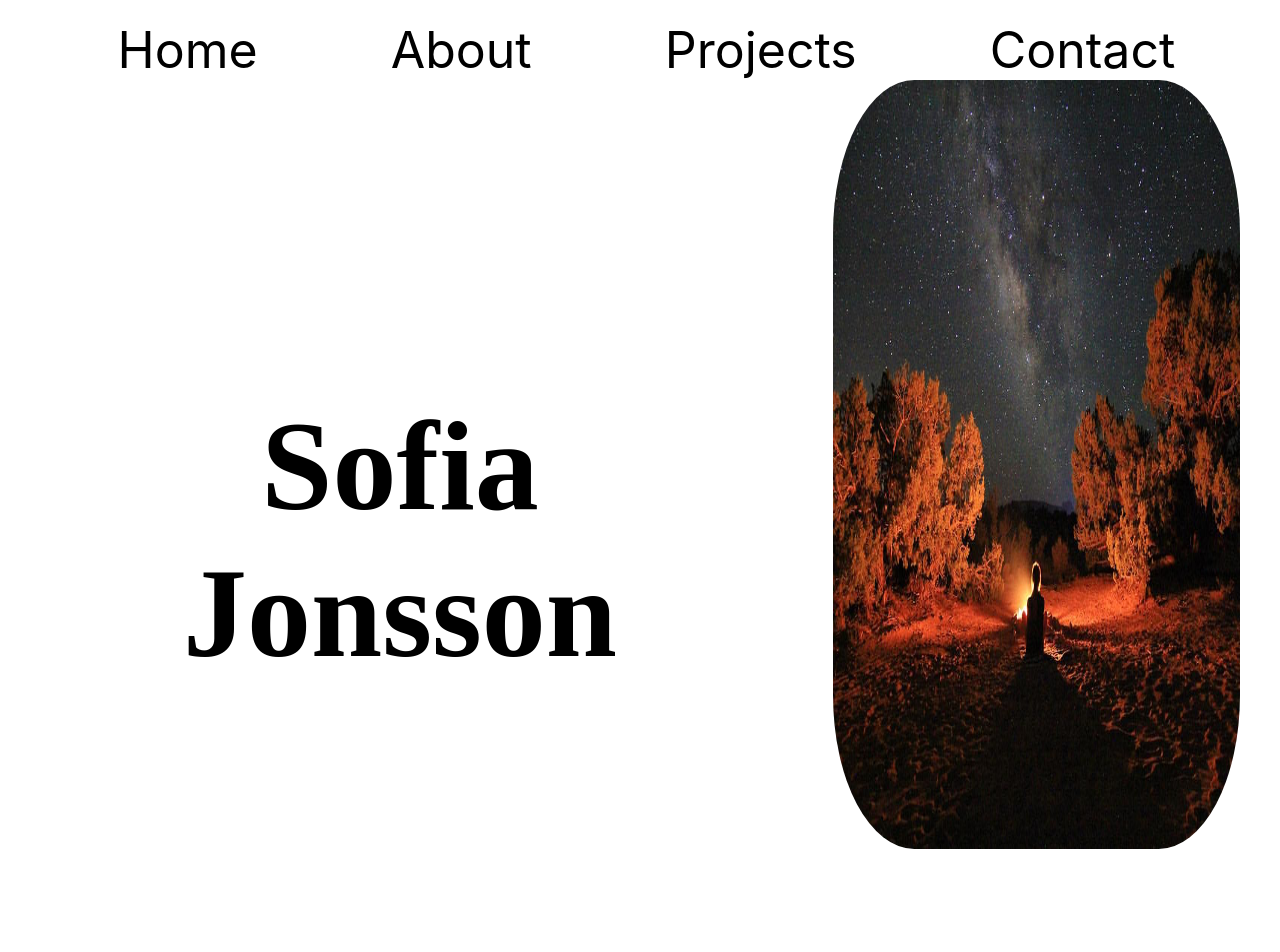
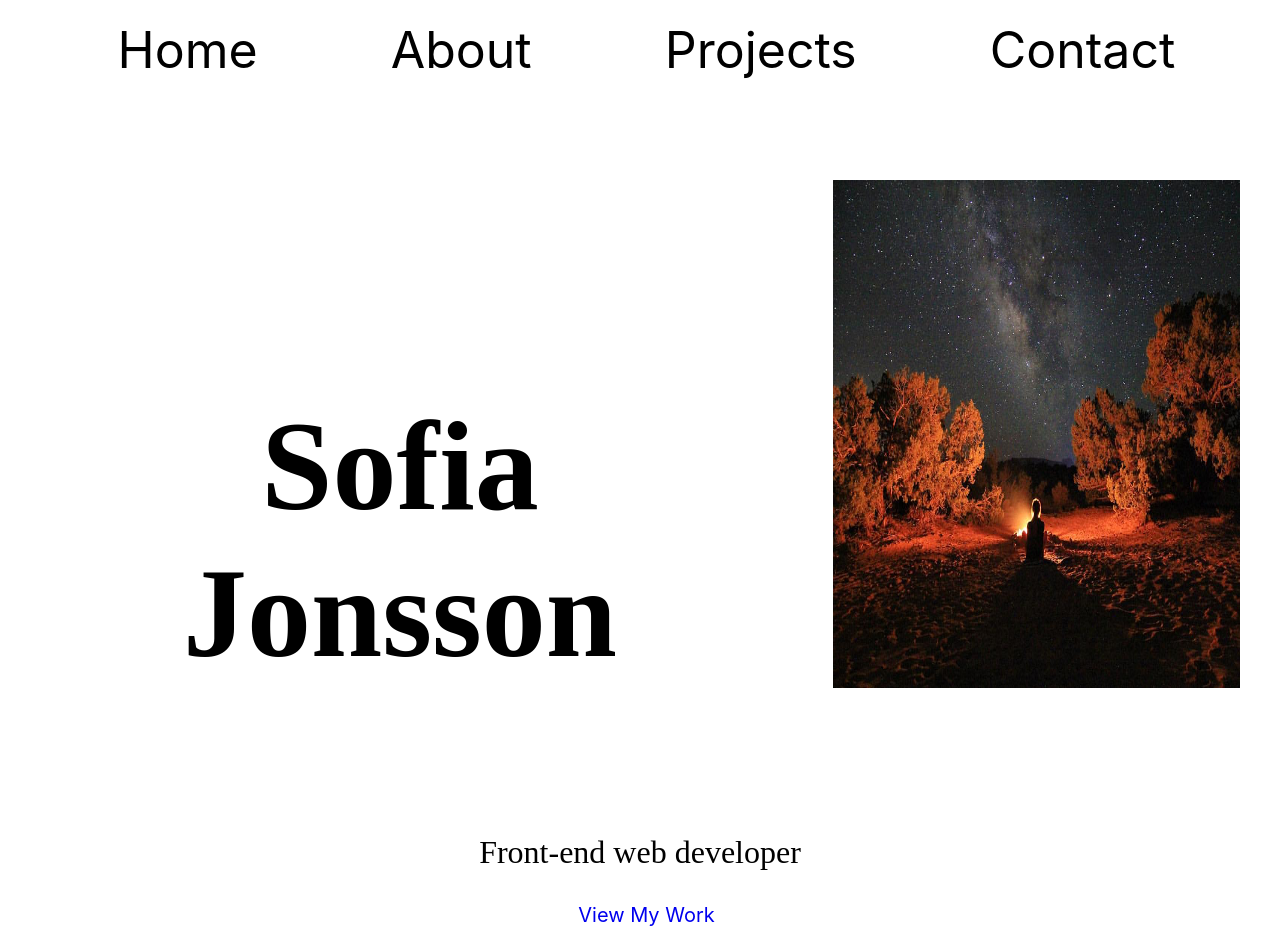
Before and after one commit to vibraniumforge/portfolio_site, a React (Create React App) app: page / in a window 1280 px wide. Shown: the top 952 px of the page. After the commit the page ends 927 px from the top, so only its background shows below. Built offline with nearby package versions, Linux system fonts and the light colour scheme.

Commit message:
Altered font height

```diff
--- a/src/App.css
+++ b/src/App.css
@@ -24,7 +24,7 @@
   color: #61dafb;
 }
 .user-name {
-  margin-top: 400px;
+  /* margin-top: 400px; */
   margin: 400px;
   color: black;
   font-family: serif;
@@ -40,16 +40,16 @@
   transform: translate(-50%, -50%);
 }
 .home-p-tag{
-  /* margin-top: -400px; */
+  margin-top: -400px;
   color: black;
-  font-size: 3em;
-  /* margin-left: 300px;
-  margin-right: 300px; */
+  font-size: 2em;
+  margin-left: 300px;
+  margin-right: 300px;
   font-family: serif;
   /* text-shadow: 2px 2px 4px black; */
-  /* top: 50%;
+  top: 50%;
   left: 50%;
-  -webkit-transform: translate(-50%, -50%);
+  /* -webkit-transform: translate(-50%, -50%);
   -moz-transform: translate(-50%, -50%);
   -ms-transform: translate(-50%, -50%);
   -o-transform: translate(-50%, -50%);
@@ -88,11 +88,12 @@
 }
 
 .home-img {
+  padding-top: 100px;
   position: relative;
   width: 100%;
   height: 60%;
 
-  border-radius: 20%;
+  /* border-radius: 20%; */
   /* top: 50%;
   left: 50%;
   max-width: 100px;
@@ -117,7 +118,7 @@
 }
 
 .page-header{
-  font-size: 4em;
+  font-size: 3em;
   color: black;
   font-family: serif;
   /* text-shadow: 2px 4px 6px black; */
@@ -157,7 +158,7 @@
 .general-p-tag{
   position: centered;
   color: black;
-  font-size: 2em;
+  font-size: 1.5em;
   font-family: serif;
   margin-left: 300px;
   margin-right: 300px;
@@ -184,7 +185,9 @@
 
 
 .prof-pic{
-  border-radius: 50%
+  border-radius: 50%;
+  width: 20%;
+  height: 20%;
 }
 #contact-icons{
   display: inline-flex;
```
